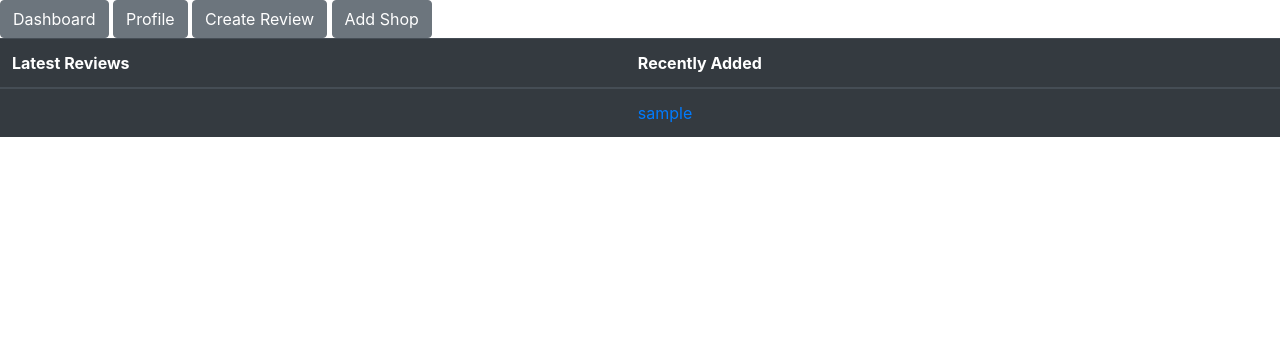
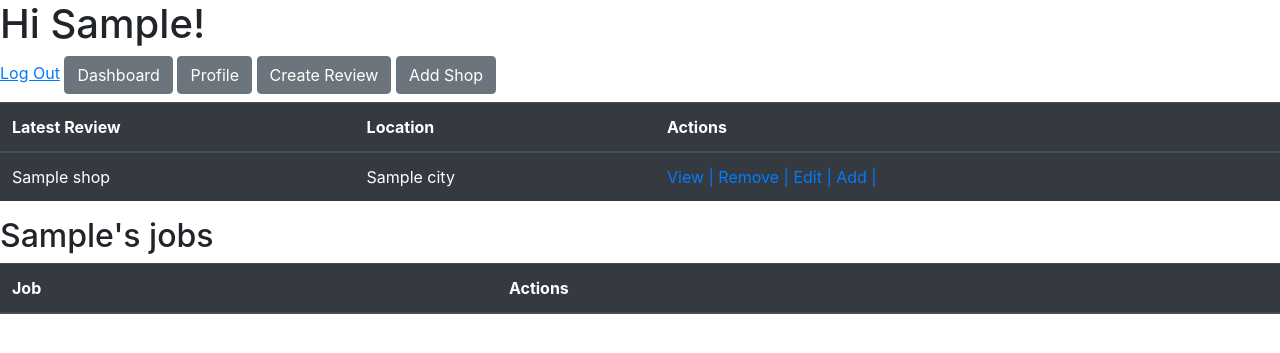
Before and after one commit to whitchakara/thejavaguide, a Django app: template java_app/templates/dashboard.html in a window 1280 px wide. Shown: the top 353 px of the page. Run offline with Django 3.2, Linux system fonts and the light colour scheme; a user stored in the database is signed in; tables that the repository leaves empty hold one stand-in row (values such as "Sample post"); the template is opened without the code that fills it: values that come from a table or form of the project are taken from there, most other values are stand-ins (such as "Sample title", 1, 10 or a date in 2020); lists and menus that the app fills with data are empty; some libraries are stand-ins or nearby versions.

Commit message:
dashboard update

```diff
--- a/java_app/templates/dashboard.html
+++ b/java_app/templates/dashboard.html
@@ -3,7 +3,7 @@
   <head>
     <meta charset="UTF-8" />
     <meta name="viewport" content="width=device-width, initial-scale=1.0" />
-    <title>Dashboard</title>
+    <title>TheJavaGuide Dashboard</title>
     <link
       href="https://stackpath.bootstrapcdn.com/bootstrap/4.5.0/css/bootstrap.min.css"
       rel="stylesheet"
@@ -14,45 +14,71 @@
     <link rel="stylesheet" href="{% static 'css/style.css' %}" />
   </head>
 
+  <body>
+    <h1>Hi {{ user_context.first_name }}!</h1>
 
-  <!--
-
-
-  <body>
-    <h1></h1>
     <section>
       <div class="top-right">
-        <!--<a href="/logout"><u>Log Out</u></a> -->
-        <!--add page location in href -->
+        <a href="/logout"><u>Log Out</u></a>
         <a href="/dashboard" class="btn btn-secondary">Dashboard</a>
         <a href="" class="btn btn-secondary">Profile</a>
-        <a href="/reviews/create" class="btn btn-secondary">Create Review</a>
-        <a href="/add" class="btn btn-secondary">Add Shop</a>
+        <a href="/create" class="btn btn-secondary">Create Review</a>
+        <a href="" class="btn btn-secondary">Add Shop</a>
       </div>
     </section>
 
+    <h2></h2>
     <div id="home">
       <table class="table table-dark">
-
         <thead>
           <tr>
-            <th>Latest Reviews</th>
-            <th>Recently Added</th>
+            <th>Latest Review</th>
+            <th>Location</th>
+            <th>Actions</th>
           </tr>
         </thead>
-
         <tbody>
-          {% for review in all_reviews %}
+          {% for review in review_context %}
           <tr>
-            <td><a href="review/{{review.id}}">{{review.thisuser}}</a></td>
-            {% for recipe in thisrecipe.thisuser %}
-            <td><a href="user/{{user.id}}">{{recipe.thisuser.username}}</a></td>
-            {% endfor %}
+            <td>{{review.shop.name}}</td>
+            <td>{{review.shop.city}}</td>
+            <td>
+              <a href="/jobs/{{ job.id }}">View |</a>
+              {% if job.creator.id == user.id %}
+              <a href="/jobs/delete/{{job.id}}">Remove |</a>
+              <a href="/jobs/edit/{{job.id}}">Edit |</a>
+              {% endif %}
+              <a href="/jobs/add/{{ job.id }}">Add |</a>
+            </td>
           </tr>
-          {%endfor%}
-         </tbody>
-
+          {% endfor %}
+        </tbody>
       </table>
     </div>
+
+    <section>
+      <h2>{{user_context.first_name}}'s jobs</h2>
+
+      <table class="table table-dark">
+        <thead>
+          <tr>
+            <th>Job</th>
+            <th>Actions</th>
+          </tr>
+        </thead>
+        <tbody>
+          {% for job in user.selected_jobs.all %}
+          <tr>
+            <td>{{job.title}}</td>
+            <td>
+              <a href="/jobs/{{ job.id }}">View |</a>
+              <a href="/jobs/delete/{{job.id}}">Done |</a>
+              <a href="/jobs/give_up/{{job.id}}">Give Up |</a>
+            </td>
+          </tr>
+          {% endfor %}
+        </tbody>
+      </table>
+    </section>
   </body>
 </html>
```
Also changed, not shown: db.sqlite3, java_app/migrations/0003_auto_20211118_1907.py (added).
